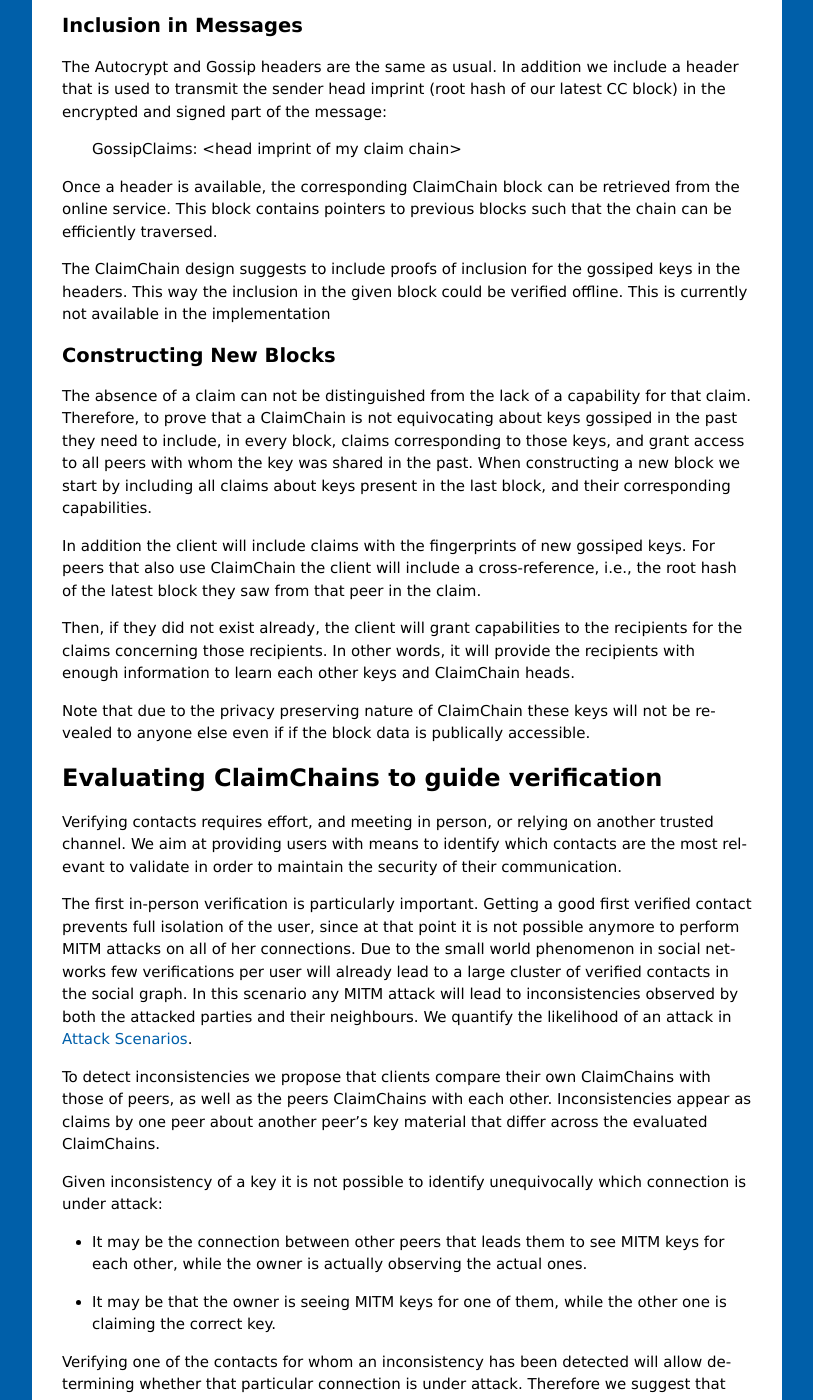
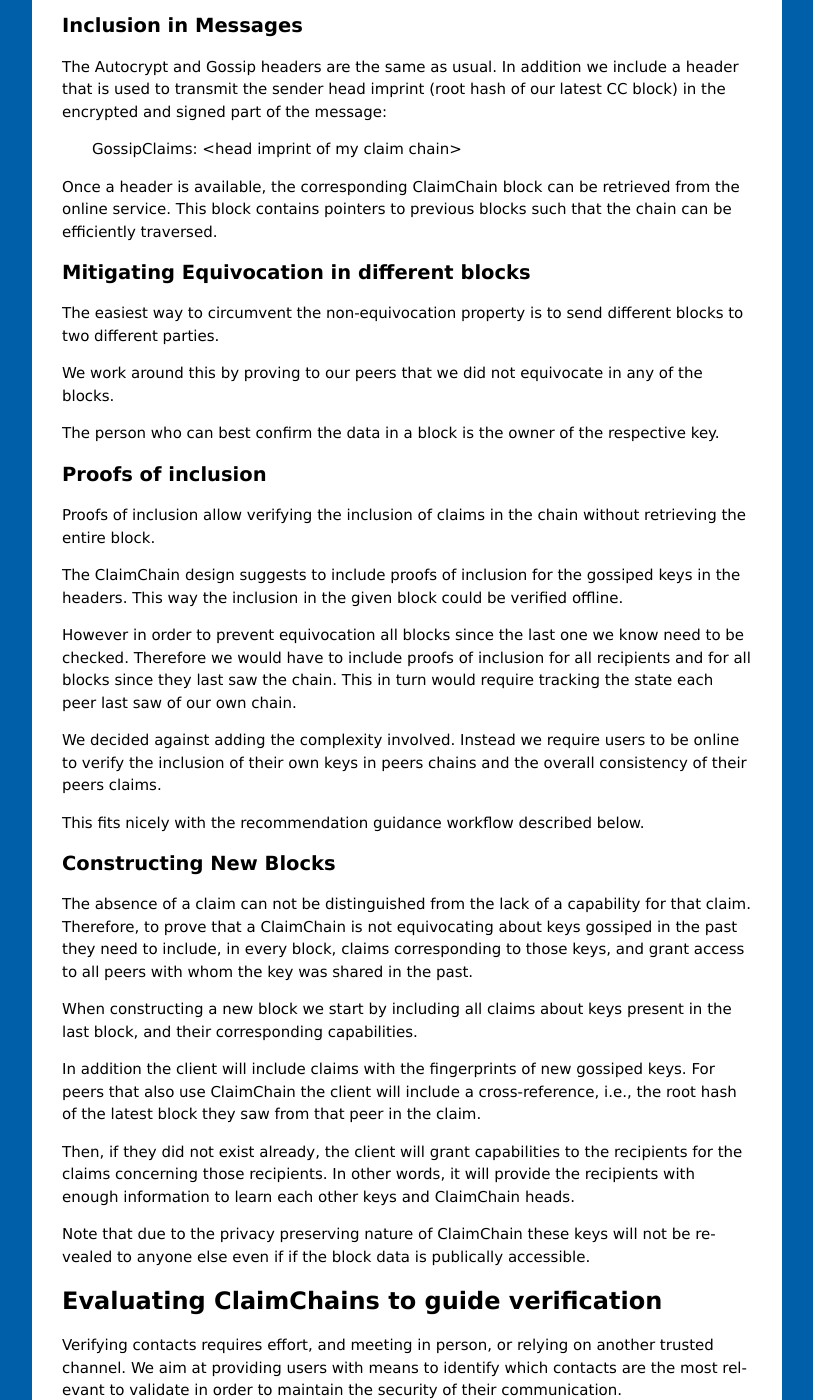
Before and after one commit to nextleap-project/countermitm, a Sphinx documentation site: the page built from source/claimchains.rst, in a window 1280 px wide and 1400 px high, scrolled down 2070 px. Shown: the whole window, without its empty margins (358-1171 px from the left). Built offline with Sphinx 7.4.7, drawn with Linux system fonts in a browser that asks for light colours; some of the changed text lies outside the part shown.

Commit message:
claimchains: either include of cleanup open ends

```diff
--- a/source/claimchains.rst
+++ b/source/claimchains.rst
@@ -131,9 +131,9 @@
 
 - ClaimChains themselves are retrieved and uploaded
   from an online storage
-  whenever a message is sent or received times,
+  whenever a message is sent or received,
 
-- ClaimChains heads are transferred using email headers.
+- ClaimChain heads are transferred using email headers.
 
 This version is currently being implemented at
 https://github.com/nextleap-project/muacryptcc
@@ -151,15 +151,51 @@
    GossipClaims: <head imprint of my claim chain>
 
 Once a header is available,
-the corresponding ClaimChain block can be retrieved from the online service.
+the corresponding ClaimChain block can be retrieved
+from the online service.
 This block contains pointers to previous blocks
 such that the chain can be efficiently traversed.
+
+Mitigating Equivocation in different blocks
+~~~~~~~~~~~~~~~~~~~~~~~~~~~~~~~~~~~~~~~~~~~
+
+The easiest way to circumvent the non-equivocation property
+is to send different blocks to two different parties.
+
+We work around this by proving to our peers
+that we did not equivocate in any of the blocks.
+
+The person who can best confirm the data in a block
+is the owner of the respective key.
+
+Proofs of inclusion
+~~~~~~~~~~~~~~~~~~~
+
+Proofs of inclusion allow
+verifying the inclusion of claims in the chain
+without retrieving the entire block.
 
 The ClaimChain design suggests
 to include proofs of inclusion
 for the gossiped keys in the headers.
 This way the inclusion in the given block could be verified offline.
-This is currently not available in the implementation
+
+However in order to prevent equivocation
+all blocks since the last one we know need to be checked.
+Therefore we would have to include proofs of inclusion
+for all recipients and for all blocks
+since they last saw the chain.
+This in turn would require tracking the state
+each peer last saw of our own chain.
+
+We decided against adding the complexity involved.
+Instead we require users to be online
+to verify the inclusion of their own keys
+in peers chains and the overall consistency
+of their peers claims.
+
+This fits nicely with the recommendation guidance workflow
+described below.
 
 
 Constructing New Blocks
@@ -167,13 +203,14 @@
 
 The absence of a claim can not be distinguished
 from the lack of a capability for that claim.
-Therefore,
-to prove that a ClaimChain is not equivocating about keys gossiped in the past
+Therefore, to prove
+that a ClaimChain is not equivocating about keys gossiped in the past
 they need to include,
 in every block,
 claims corresponding to those keys,
 and grant access to all peers
 with whom the key was shared in the past.
+
 When constructing a new block
 we start by including all claims about keys present in the last block,
 and their corresponding capabilities.
@@ -212,6 +249,7 @@
 Getting a good first verified contact prevents full isolation of the user,
 since at that point it is not possible anymore
 to perform MITM attacks on all of her connections.
+
 Due to the small world phenomenon in social networks
 few verifications per user will already lead to a large cluster
 of verified contacts in the social graph.
@@ -220,10 +258,9 @@
 We quantify the likelihood of an attack in :ref:`gossip-attack`.
 
 To detect inconsistencies we propose
-that clients compare their own ClaimChains with those of peers,
-as well as the peers ClaimChains with each other.
+that clients compare their own ClaimChains with those of peers.
 Inconsistencies appear as claims by one peer about another peer's key material
-that differ across the evaluated ClaimChains.
+that differ from ones own observation.
 
 Given inconsistency of a key it is not possible
 to identify unequivocally which connection is under attack:
@@ -242,6 +279,9 @@
 that the recommendation regarding the verification of contacts
 is based on the number of inconsistencies observed.
 
+Split world view attacks
+~~~~~~~~~~~~~~~~~~~~~~~~
+
 Note, however,
 that the fact that peers' claims are consistent does not imply
 that no attack is taking place.
@@ -250,6 +290,9 @@
 into groups with consistent ideas about their peers keys.
 This is only possible
 if there are no verified connections between the different groups.
+It also requires mitm attacks on more connections
+possibly involving different providers.
+Therefore checking consistency makes the attack both harder and easier to detect.
 
 In the absence of inconsistencies
 we would therefore like to guide the user towards verifying contacts
@@ -260,36 +303,29 @@
 The best guidance we can offer is to verify users
 who we do not share a verified group with yet.
 
+Inconsistencies between other peoples chains
+~~~~~~~~~~~~~~~~~~~~~~~~~~~~~~~~~~~~~~~~~~~~
 
-Ideas not (fully) covered yet
-~~~~~~~~~~~~~~~~~~~~~~~~~~~~~
+In addition to checking consistency with the own chain
+the clients could also compare claims
+across the ClaimChains of other people.
+However, inconsistencies between the chains of others
+are a lot harder to investigate.
+Therefore their use for guiding the user is very limited.
+Effectively the knowledge about conflicts
+between other peoples chains
+is not actionable for the user.
+They could verify with one of their peers
+- but even that would not lead to conclusive evidence.
 
-- Force mitm attackers to split network into consistent world views.
-  This requires more mitm attacks and control over different servers
-  rendering the attack both harder and easier to detect.
-
-- Cross-referenced chains
-  allow for keeping consistency across contacts cryptographic information,
-  making (temporary) isolation attacks harder:
-
-  -> if A and B know C's head imprint...
-  they can verify
-  that neither C nor C's provider equivocate on any gossiped email
-
-- claim chains provide an ordered history of keys.
-  This allows determining which is the later one of two available keys.
-
-- on device loss key history could maybe be recovered
-  from claim chains through peers who serve as an entry point.
-  (claims may remain unreadable though.)
-
-
-
-Open Questions
-~~~~~~~~~~~~~~
-
-how could we signal/mark entries or create claims
-that relate to successful OOB-verifications between keys?
+In addition our implementation stores claims
+about all keys in active use
+in its own claimchain.
+Therefore if the user communicates with the person in question
+at least one of the conflicting keys of peers
+will conflict with our own recorded key.
+We refrain from asking the user to verify people
+they do not communicate with.
 
 
 Problems noticed
@@ -300,22 +336,10 @@
   and all of the involved cryptographic algorithms
 
 - Autocrypt-gossip + DKIM already make it hard for providers to equivocate.
-  CC don't add that much (especially in relation to the complexity they introduce)
+  CC don't add that much
+  (especially in relation to the complexity they introduce)
 
 - lack of underlying implementation for different languages
 
 - Maybe semi-centralized online storage access
   (we can postpone storage updates to the time we actually send mail)
-
-
-Mitigating Equivocation in different blocks
-~~~~~~~~~~~~~~~~~~~~~~~~~~~~~~~~~~~~~~~~~~~
-
-The easiest way to circumvent the non-equivocation property
-is to send different blocks to two different parties.
-
-We work around this by proving to our peers
-that we did not equivocate in any of the blocks.
-
-The person who can best confirm the data in a block
-is the owner of the respective key.
```
